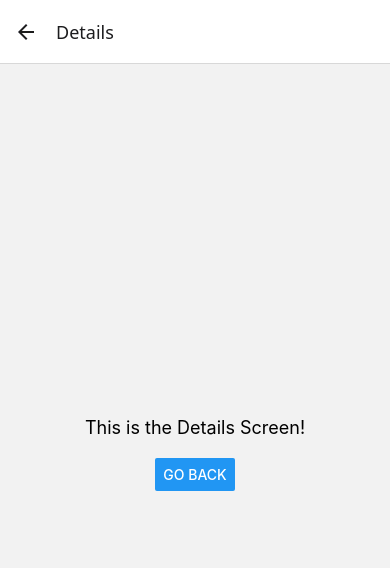
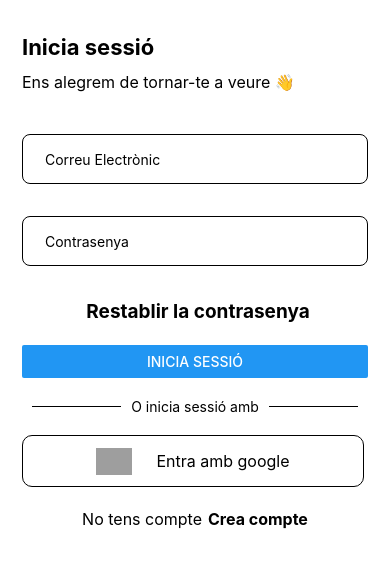
Before and after one commit to harjinders799/audio_player, a React Native app: screen /Details in a window 390 px wide. Shown: the top 568 px of the page. Built offline with nearby package versions, Linux system fonts and the light colour scheme; grey boxes are pictures that could not be loaded.

Commit message:
Login page Added

```diff
--- a/App.js
+++ b/App.js
@@ -10,8 +10,8 @@ const App = () => {
   return (
     <NavigationContainer>
       <Stack.Navigator initialRouteName="Home">
-        <Stack.Screen name="Home" component={HomeScreen} />
-        <Stack.Screen name="Details" component={DetailsScreen} />
+        <Stack.Screen name="Home" component={HomeScreen} options={{ headerShown: false }}/>
+        <Stack.Screen name="Details" component={DetailsScreen} options={{ headerShown: false }}/>
       </Stack.Navigator>
     </NavigationContainer>
   );
--- a/screens/DetailsScreen.js
+++ b/screens/DetailsScreen.js
@@ -1,28 +1,224 @@
+/* eslint-disable react-native/no-inline-styles */
 import React from 'react';
-import { View, Text, Button, StyleSheet } from 'react-native';
+import {
+  View,
+  Text,
+  Button,
+  SafeAreaView,
+  TextInput,
+  TouchableOpacity,
+  Pressable,
+  Image,
+} from 'react-native';
 
-const DetailsScreen = ({ navigation }) => {
+
+const DetailsScreen = ({navigation}) => {
   return (
-    <View style={styles.container}>
-      <Text style={styles.text}>This is the Details Screen!</Text>
-      <Button
-        title="Go Back"
-        onPress={() => navigation.goBack()}
-      />
-    </View>
+    <SafeAreaView style={{flex: 1, backgroundColor: 'white'}}>
+      <View style={{flex: 1, marginHorizontal: 22}}>
+        <View style={{marginVertical: 22}}>
+          <Text
+            style={{
+              fontSize: 22,
+              fontWeight: 'bold',
+              marginVertical: 12,
+              color: 'black',
+            }}>
+            Inicia sessió
+          </Text>
+
+          <Text
+            style={{
+              fontSize: 16,
+              color: 'black',
+            }}>
+            Ens alegrem de tornar-te a veure 👋
+          </Text>
+        </View>
+
+        <View style={{marginBottom: 12, marginTop: 20}}>
+          <View
+            style={{
+              width: '100%',
+              height: 50,
+              borderColor: 'black',
+              borderWidth: 1,
+              borderRadius: 8,
+              alignItems: 'center',
+              justifyContent: 'center',
+              paddingLeft: 22,
+            }}>
+            <TextInput
+              placeholder="Correu Electrònic"
+              //placeholderTextColor={COLORS.black}
+              keyboardType="email-address"
+              //value={email}
+              //onChangeText={(text) => setEmail(text.toLowerCase())}
+              style={{
+                width: '100%',
+              }}
+            />
+          </View>
+        </View>
+
+        <View style={{marginBottom: 12, marginTop: 20}}>
+          <View
+            style={{
+              width: '100%',
+              height: 50,
+              borderColor: 'black',
+              borderWidth: 1,
+              borderRadius: 8,
+              alignItems: 'center',
+              justifyContent: 'center',
+              paddingLeft: 22,
+            }}>
+            <TextInput
+              placeholder="Contrasenya"
+              //placeholderTextColor={COLORS.black}
+              //secureTextEntry={!isPasswordShown}
+              style={{
+                width: '100%',
+              }}
+              //value={password}
+              //onChangeText={(text) => setPassword(text)}
+              //onSubmitEditing={loginMethod}
+            />
+
+            <TouchableOpacity
+              //onPress={() => setIsPasswordShown(!isPasswordShown)}
+              style={{
+                position: 'absolute',
+                right: 12,
+              }}>
+              {/* {isPasswordShown == false ? (
+              <Ionicons name="eye-off" size={40} color={COLORS.black} />
+            ) : (
+              <Ionicons name="eye" size={40} color={COLORS.black} />
+            )} */}
+            </TouchableOpacity>
+          </View>
+        </View>
+
+        <View
+          style={{
+            flexDirection: 'row',
+            justifyContent: 'center',
+            marginVertical: 22,
+          }}>
+          <Pressable onPress={() => navigation.navigate('ResetPassword')}>
+            <Text
+              style={{
+                fontSize: 19,
+                color: 'black',
+                fontWeight: 'bold',
+                marginLeft: 6,
+              }}>
+              Restablir la contrasenya
+            </Text>
+          </Pressable>
+        </View>
+
+        <Button
+          title="Inicia sessió"
+          filled
+          //isLoading={isLoading}
+          //onPress={loginMethod}
+          style={{
+            marginTop: 18,
+            marginBottom: 4,
+          }}
+        />
+
+        <View
+          style={{
+            flexDirection: 'row',
+            alignItems: 'center',
+            marginVertical: 20,
+          }}>
+          <View
+            style={{
+              flex: 1,
+              height: 1,
+              backgroundColor: 'black',
+              marginHorizontal: 10,
+            }}
+          />
+          <Text style={{fontSize: 14}}>O inicia sessió amb</Text>
+          <View
+            style={{
+              flex: 1,
+              height: 1,
+              backgroundColor: 'black',
+              marginHorizontal: 10,
+            }}
+          />
+        </View>
+        <View
+          style={{
+            flexDirection: 'row',
+            justifyContent: 'center',
+          }}>
+          <TouchableOpacity
+            style={{
+              flex: 1,
+              alignItems: 'center',
+              justifyContent: 'center',
+              flexDirection: 'row',
+              height: 52,
+              borderWidth: 1,
+              borderColor: 'black',
+              marginRight: 4,
+              borderRadius: 10,
+              backgroundColor: 'white',
+            }}>
+            <Image
+              source={{
+                uri: 'https://upload.wikimedia.org/wikipedia/commons/thumb/c/c1/Google_%22G%22_logo.svg/480px-Google_%22G%22_logo.svg.png',
+              }}
+              style={{
+                height: 36,
+                width: 36,
+                marginRight: 8,
+              }}
+              resizeMode="contain"
+            />
+
+            <Text
+              style={{
+                fontSize: 16,
+                color: 'black',
+                marginLeft: 16,
+                fontWeight: '400',
+              }}>
+              Entra amb google
+            </Text>
+          </TouchableOpacity>
+        </View>
+
+        <View
+          style={{
+            flexDirection: 'row',
+            justifyContent: 'center',
+            marginVertical: 22,
+          }}>
+          <Text style={{fontSize: 16, color: 'black'}}>No tens compte</Text>
+          <Pressable>
+            <Text
+              // eslint-disable-next-line react-native/no-inline-styles
+              style={{
+                fontSize: 16,
+                color: 'black',
+                fontWeight: 'bold',
+                marginLeft: 6,
+              }}>
+              Crea compte
+            </Text>
+          </Pressable>
+        </View>
+      </View>
+    </SafeAreaView>
   );
 };
 
-const styles = StyleSheet.create({
-  container: {
-    flex: 1,
-    justifyContent: 'center',
-    alignItems: 'center',
-  },
-  text: {
-    fontSize: 18,
-    marginBottom: 20,
-  },
-});
-
 export default DetailsScreen;
```
Also changed, not shown: 1 other file (tests, documents, lock files or other folders).
